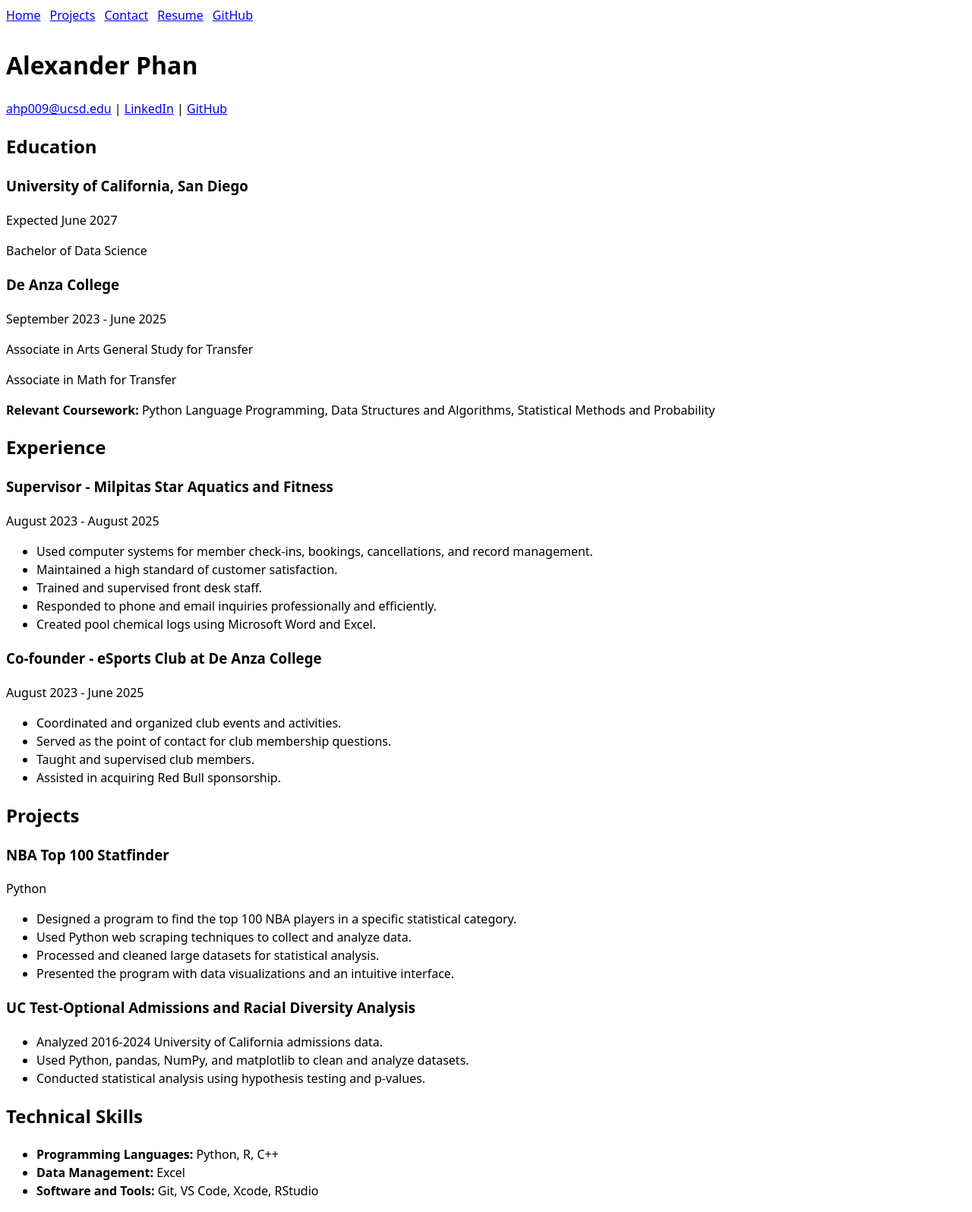
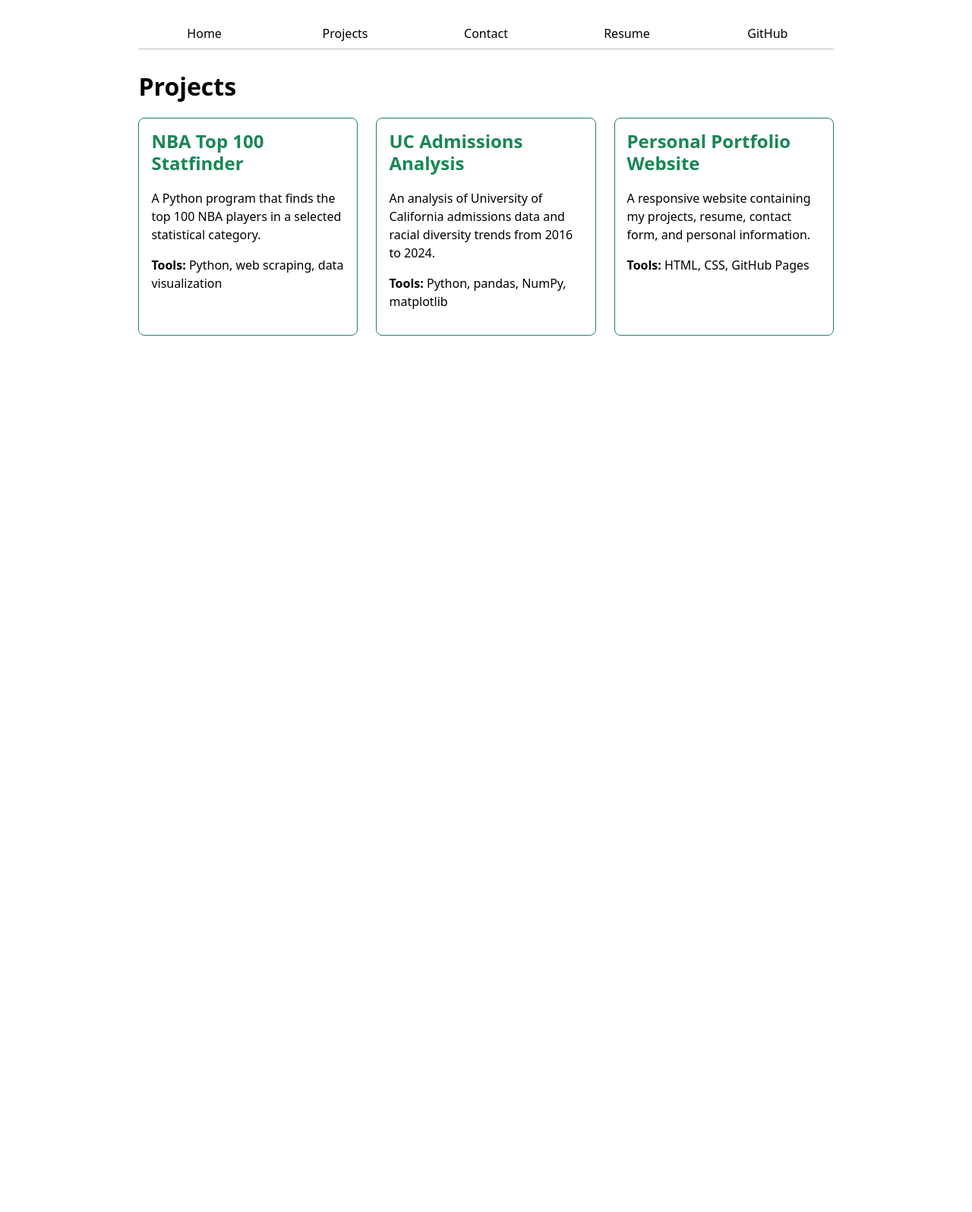
Before and after one commit to alexphan1128/portfolio, a plain HTML site: page resume/index.html in a window 1280 px wide. Shown: the whole page at 76% size. After the commit the page ends 800 px from the top, so only its background shows below. Drawn offline with Linux system fonts and the light colour scheme.

Commit message:
Style portfolio pages

```diff
--- a/resume/index.html
+++ b/resume/index.html
@@ -3,114 +3,50 @@
 <head>
   <meta charset="UTF-8">
   <meta name="viewport" content="width=device-width, initial-scale=1.0">
-  <title>Alexander Phan - Resume</title>
+  <title>Projects</title>
   <link rel="stylesheet" href="../style.css">
 </head>
+
 <body>
   <nav>
     <a href="../index.html">Home</a>
-        <a href="../projects/index.html">Projects</a>
+    <a href="../projects/index.html" class="current">Projects</a>
     <a href="../contact/index.html">Contact</a>
     <a href="../resume/index.html">Resume</a>
-        <a href="https://github.com/alexphan1128" target="_blank">GitHub</a>
+    <a href="https://github.com/alexphan1128" target="_blank">
+      GitHub
+    </a>
   </nav>
 
-  <header>
-    <h1>Alexander Phan</h1>
+  <h1>Projects</h1>
+
+  <div class="projects">
+    <article>
+      <h2>NBA Top 100 Statfinder</h2>
       <p>
-      <a href="mailto:ahp009@ucsd.edu">ahp009@ucsd.edu</a> |
-      <a href="https://www.linkedin.com/in/alexphan1128" target="_blank">LinkedIn</a> |
-      <a href="https://github.com/alexphan1128" target="_blank">GitHub</a>
+        A Python program that finds the top 100 NBA players in a selected
+        statistical category.
       </p>
-  </header>
-
-  <main>
-    <section>
-      <h2>Education</h2>
-
-      <article>
-        <h3>University of California, San Diego</h3>
-        <p><time datetime="2027">Expected June 2027</time></p>
-        <p>Bachelor of Data Science</p>
+      <p><strong>Tools:</strong> Python, web scraping, data visualization</p>
     </article>
 
     <article>
-        <h3>De Anza College</h3>
+      <h2>UC Admissions Analysis</h2>
       <p>
-          <time datetime="2023-09">September 2023</time> -
-          <time datetime="2025-06">June 2025</time>
+        An analysis of University of California admissions data and racial
+        diversity trends from 2016 to 2024.
       </p>
-        <p>Associate in Arts General Study for Transfer</p>
-        <p>Associate in Math for Transfer</p>
-        <p><strong>Relevant Coursework:</strong> Python Language Programming, Data Structures and Algorithms, Statistical Methods and Probability</p>
-      </article>
-    </section>
-
-    <section>
-      <h2>Experience</h2>
-
-      <article>
-        <h3>Supervisor - Milpitas Star Aquatics and Fitness</h3>
-        <p>
-          <time datetime="2023-08">August 2023</time> -
-          <time datetime="2025-08">August 2025</time>
-        </p>
-        <ul>
-          <li>Used computer systems for member check-ins, bookings, cancellations, and record management.</li>
-          <li>Maintained a high standard of customer satisfaction.</li>
-          <li>Trained and supervised front desk staff.</li>
-          <li>Responded to phone and email inquiries professionally and efficiently.</li>
-          <li>Created pool chemical logs using Microsoft Word and Excel.</li>
-        </ul>
+      <p><strong>Tools:</strong> Python, pandas, NumPy, matplotlib</p>
     </article>
 
     <article>
-        <h3>Co-founder - eSports Club at De Anza College</h3>
+      <h2>Personal Portfolio Website</h2>
       <p>
-          <time datetime="2023-08">August 2023</time> -
-          <time datetime="2025-06">June 2025</time>
+        A responsive website containing my projects, resume, contact form, and
+        personal information.
       </p>
-        <ul>
-          <li>Coordinated and organized club events and activities.</li>
-          <li>Served as the point of contact for club membership questions.</li>
-          <li>Taught and supervised club members.</li>
-          <li>Assisted in acquiring Red Bull sponsorship.</li>
-        </ul>
+      <p><strong>Tools:</strong> HTML, CSS, GitHub Pages</p>
     </article>
-    </section>
-
-    <section>
-      <h2>Projects</h2>
-
-      <article>
-        <h3>NBA Top 100 Statfinder</h3>
-        <p>Python</p>
-        <ul>
-          <li>Designed a program to find the top 100 NBA players in a specific statistical category.</li>
-          <li>Used Python web scraping techniques to collect and analyze data.</li>
-          <li>Processed and cleaned large datasets for statistical analysis.</li>
-          <li>Presented the program with data visualizations and an intuitive interface.</li>
-        </ul>
-      </article>
-
-      <article>
-        <h3>UC Test-Optional Admissions and Racial Diversity Analysis</h3>
-        <ul>
-          <li>Analyzed 2016-2024 University of California admissions data.</li>
-          <li>Used Python, pandas, NumPy, and matplotlib to clean and analyze datasets.</li>
-          <li>Conducted statistical analysis using hypothesis testing and p-values.</li>
-        </ul>
-      </article>
-    </section>
-
-    <section>
-      <h2>Technical Skills</h2>
-      <ul>
-        <li><strong>Programming Languages:</strong> Python, R, C++</li>
-        <li><strong>Data Management:</strong> Excel</li>
-        <li><strong>Software and Tools:</strong> Git, VS Code, Xcode, RStudio</li>
-      </ul>
-    </section>
-  </main>
+  </div>
 </body>
 </html>
--- a/style.css
+++ b/style.css
@@ -1,5 +1,8 @@
 body {
-    font: 100%/1.5 system-ui;
+   font: 100%/1.5 system-ui;
+   max-width: 100ch;
+   margin-inline: auto;
+   padding: 1em;
   }
 
   nav {
@@ -7,17 +10,25 @@ body {
     gap: 12px;
     flex-wrap: wrap;
     margin-bottom: 30px;
+    border-bottom: 1px solid oklch(80% 3% 200);
+  }
+
+  nav a {
+    flex: 1;
+    padding: 0.5em;
+    text-align: center;
+    text-decoration: none;
+    color: inherit;
   }
 
   figure {
-    width: 100%;
-    max-width: 300px;
     margin: 20px 0;
   }
 
   .profile-photo {
     display: block;
-    width: 100%;
+    width: 150px;
+    max-width: 100%;
     height: auto;
   }
 
@@ -25,3 +36,100 @@ body {
     margin-top: 8px;
     text-align: center;
   }
+  input,
+  textarea,
+  button {
+  font: inherit;
+  }
+  form label,
+  form input,
+  form textarea,
+  form button {
+    display: block;
+  }
+
+  form input,
+  form textarea {
+  width: 100%;
+  box-sizing: border-box;
+  }
+
+  form label {
+    margin-block: 1em;
+  }
+  :root {
+    --color-accent: green;
+    accent-color: var(--color-accent);
+  }
+
+  nav a:hover {
+    border-bottom: 0.4em solid var(--color-accent);
+    background-color: #e6f4ea;
+  }
+  form {
+    display: grid;
+    gap: 1em;
+  }
+
+  label {
+    display: grid;
+    gap: 0.4em;
+  }
+
+  input,
+  textarea,
+  button {
+    font: inherit;
+  }
+
+  input,
+  textarea {
+    width: 100%;
+    box-sizing: border-box;
+  }
+
+  textarea {
+    min-height: 8em;
+  }
+  .projects {
+    display: grid;
+    grid-template-columns: repeat(auto-fit, minmax(250px, 1fr));
+    gap: 1.5em;
+  }
+
+  .projects article {
+    padding: 1em;
+    border: 1px solid #198754;
+    border-radius: 8px;
+  }
+
+  .projects h2 {
+    margin-top: 0;
+  }
+  main {
+    display: grid;
+    gap: 2em;
+  }
+
+  section {
+    border-top: 3px solid #198754;
+    padding-top: 1em;
+  }
+
+  article {
+    margin-bottom: 1.5em;
+  }
+
+  h1,
+  h2,
+  h3 {
+    line-height: 1.2;
+  }
+
+  h2 {
+    color: #198754;
+  }
+
+  time {
+    font-style: italic;
+  }
```
Also changed, not shown: contact/index.html (+1 -1 lines), index.html (+1 -1 lines), projects/index.html (+12 -1 lines). Lines whose indentation alone changed are shown as unchanged.
